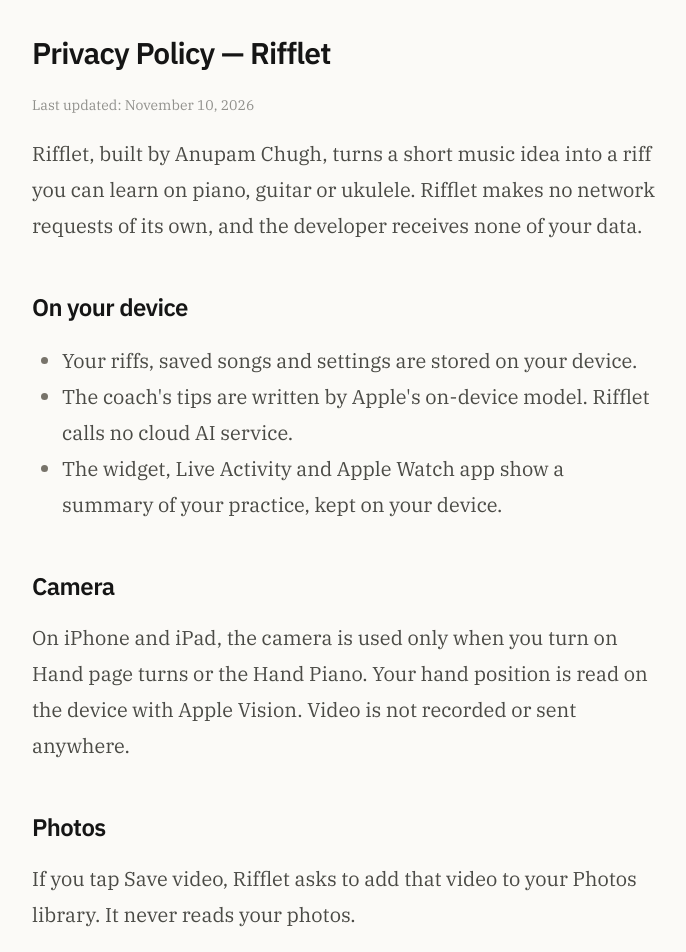
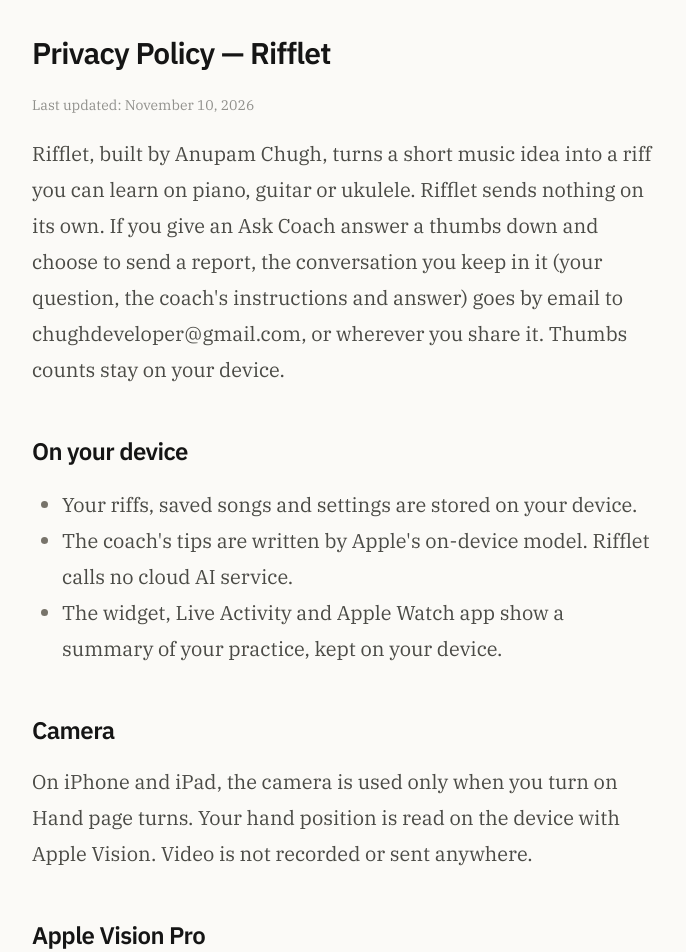
Before and after one commit to anupamchugh/anupamchugh.github.io, a Next.js app: page /privacy/rifflet in a window 1280 px wide. Shown: the part 220-1172 px from the top of the page, without its empty margins (296-982 px from the left). Built offline with nearby package versions, Linux system fonts and the light colour scheme.

Commit message:
Rifflet privacy: camera is for Hand page turns only; say what an answer report sends
The Hand Piano and its Save video are Debug-only, so App Store builds have neither.

Co-authored-by: Amp <amp@ampcode.com>
Amp-Thread-ID: https://ampcode.com/threads/T-01a1c574-946f-7256-a2db-1358c0588216

```diff
--- a/app/privacy/rifflet/page.tsx
+++ b/app/privacy/rifflet/page.tsx
@@ -13,8 +13,10 @@ export default function RiffletPrivacyPage() {
         <p className="text-sm opacity-60">Last updated: November 10, 2026</p>
         <p>
           Rifflet, built by Anupam Chugh, turns a short music idea into a riff you can learn on
-          piano, guitar or ukulele. Rifflet makes no network requests of its own, and the developer
-          receives none of your data.
+          piano, guitar or ukulele. Rifflet sends nothing on its own. If you give an Ask Coach
+          answer a thumbs down and choose to send a report, the conversation you keep in it (your
+          question, the coach&apos;s instructions and answer) goes by email to
+          chughdeveloper@gmail.com, or wherever you share it. Thumbs counts stay on your device.
         </p>
 
         <h2>On your device</h2>
@@ -32,15 +34,8 @@ export default function RiffletPrivacyPage() {
 
         <h2>Camera</h2>
         <p>
-          On iPhone and iPad, the camera is used only when you turn on Hand page turns or the Hand
-          Piano. Your hand position is read on the device with Apple Vision. Video is not recorded
-          or sent anywhere.
-        </p>
-
-        <h2>Photos</h2>
-        <p>
-          If you tap Save video, Rifflet asks to add that video to your Photos library. It never
-          reads your photos.
+          On iPhone and iPad, the camera is used only when you turn on Hand page turns. Your hand
+          position is read on the device with Apple Vision. Video is not recorded or sent anywhere.
         </p>
 
         <h2>Apple Vision Pro</h2>
```
